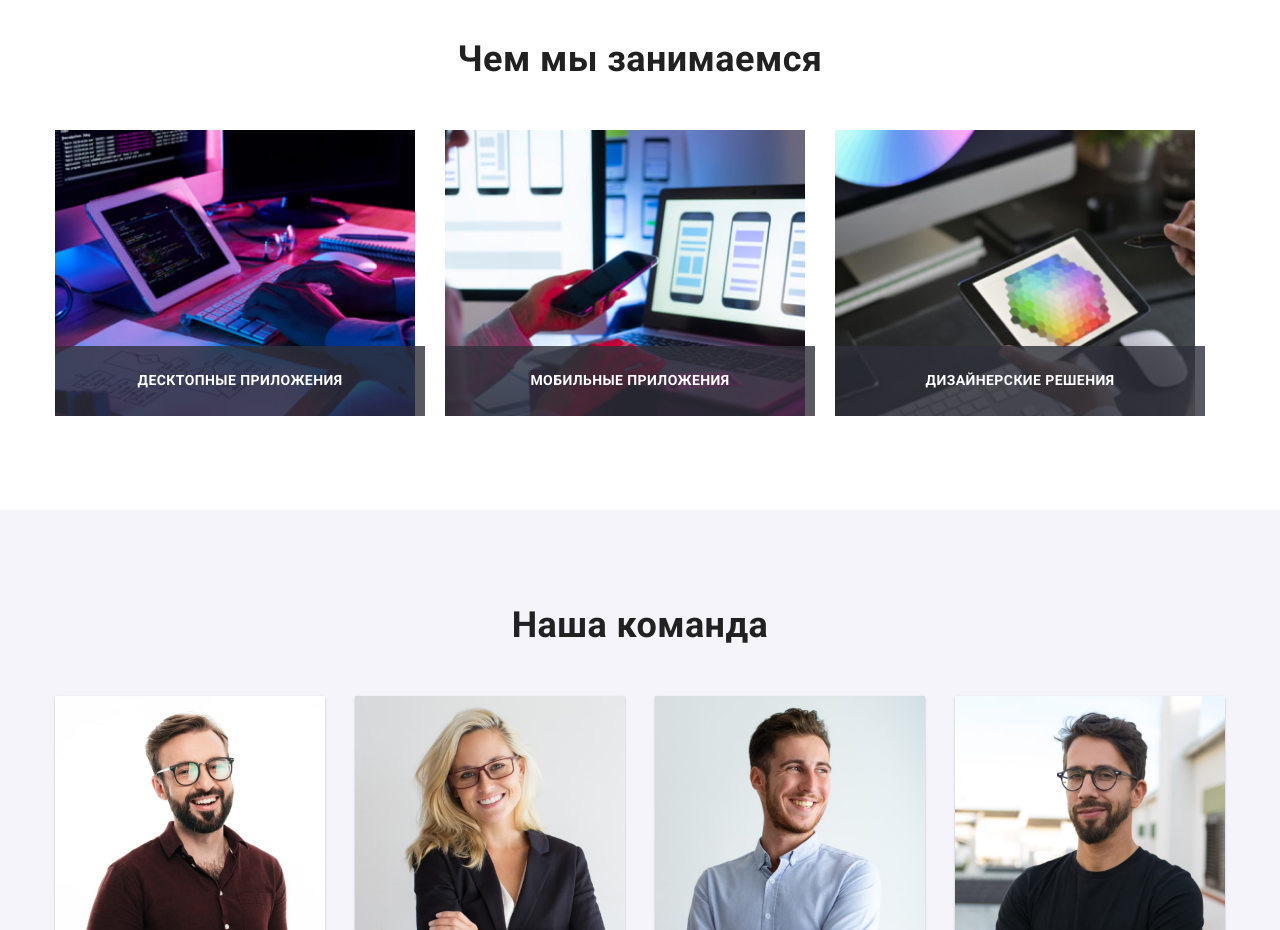
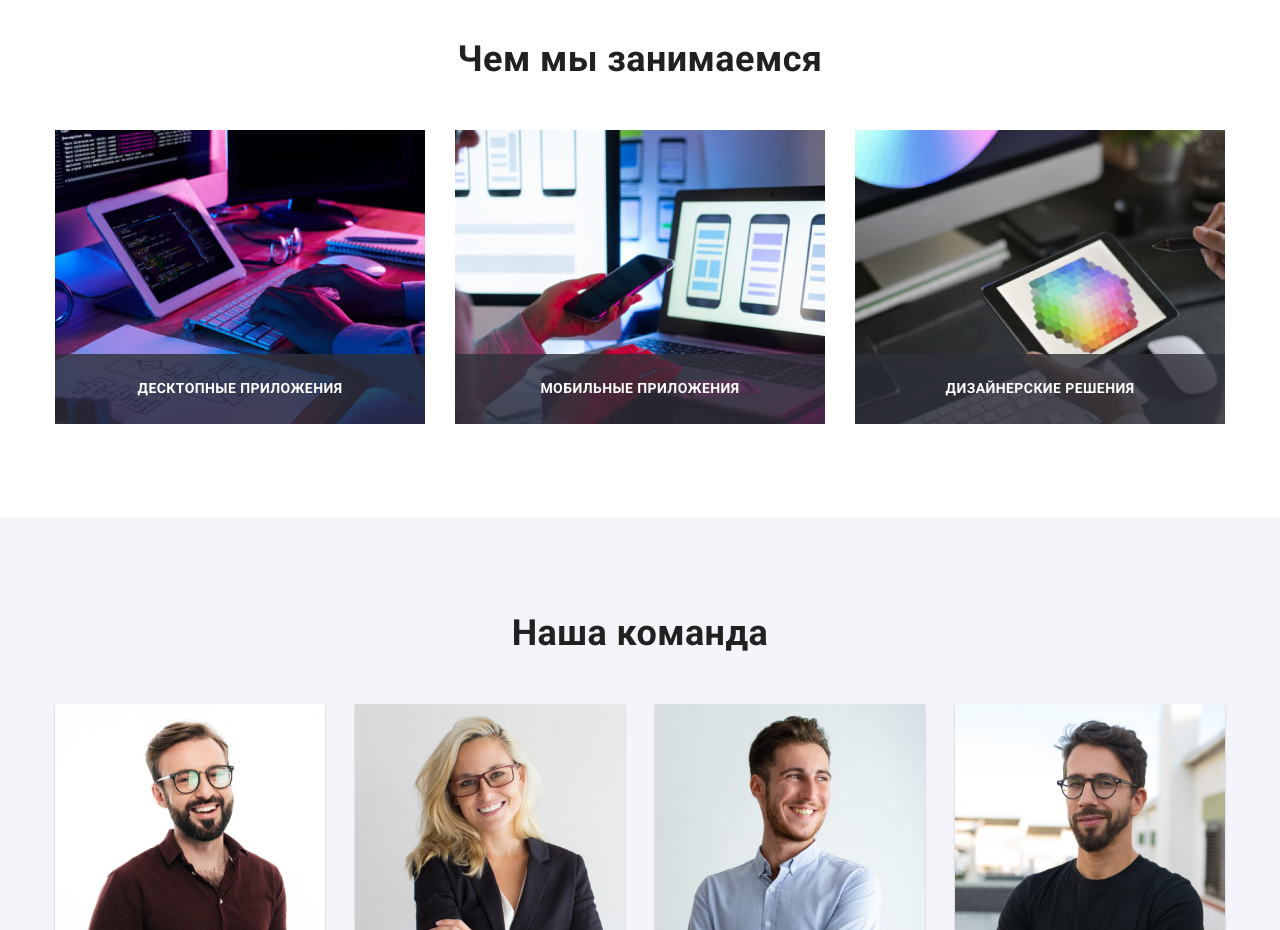
Before and after one commit to NataLysak/goit-markup-hw-05, a plain HTML site: page index.html in a window 1280 px wide. Shown: the part 1080-2010 px from the top of the page. Drawn offline with nearby package versions, Linux system fonts and the light colour scheme.

Commit message:
Update index.html

```diff
--- a/index.html
+++ b/index.html
@@ -126,26 +126,20 @@
             <div class="container">
                 <h2 class="title">Чем мы занимаемся</h2>
                 <ul class="services list">
-                    <li class="services-offer">
-                        <div class="services-wrapper">
+                    <li class="services-wrapper">
                         <img class="services-img" src="./images/Главная/img1.jpg" alt="Анализ и аудит" width=370
                             height="294">
                             <p class="description">Десктопные приложения</p>
-                        </div>
                     </li>
-                    <li class="services-offer">
-                        <div class="services-wrapper">
+                    <li class="services-wrapper">
                             <img class="services-img" src="./images/Главная/img2.jpg" alt="Настройка рекламы" width=370
                             height="294">
                             <p class="description">Мобильные приложения</p>
-                        </div>
                     </li>
-                    <li class="services-offer">
-                        <div class="services-wrapper">
+                    <li class="services-wrapper">
                         <img class="services-img" src="./images/Главная/img3.jpg" alt="Разработка веб-сайта" width=370
                             height="294">
                             <p class="description">Дизайнерские решения</p>
-                        </div>
                     </li>
                 </ul>
             </div>
```
